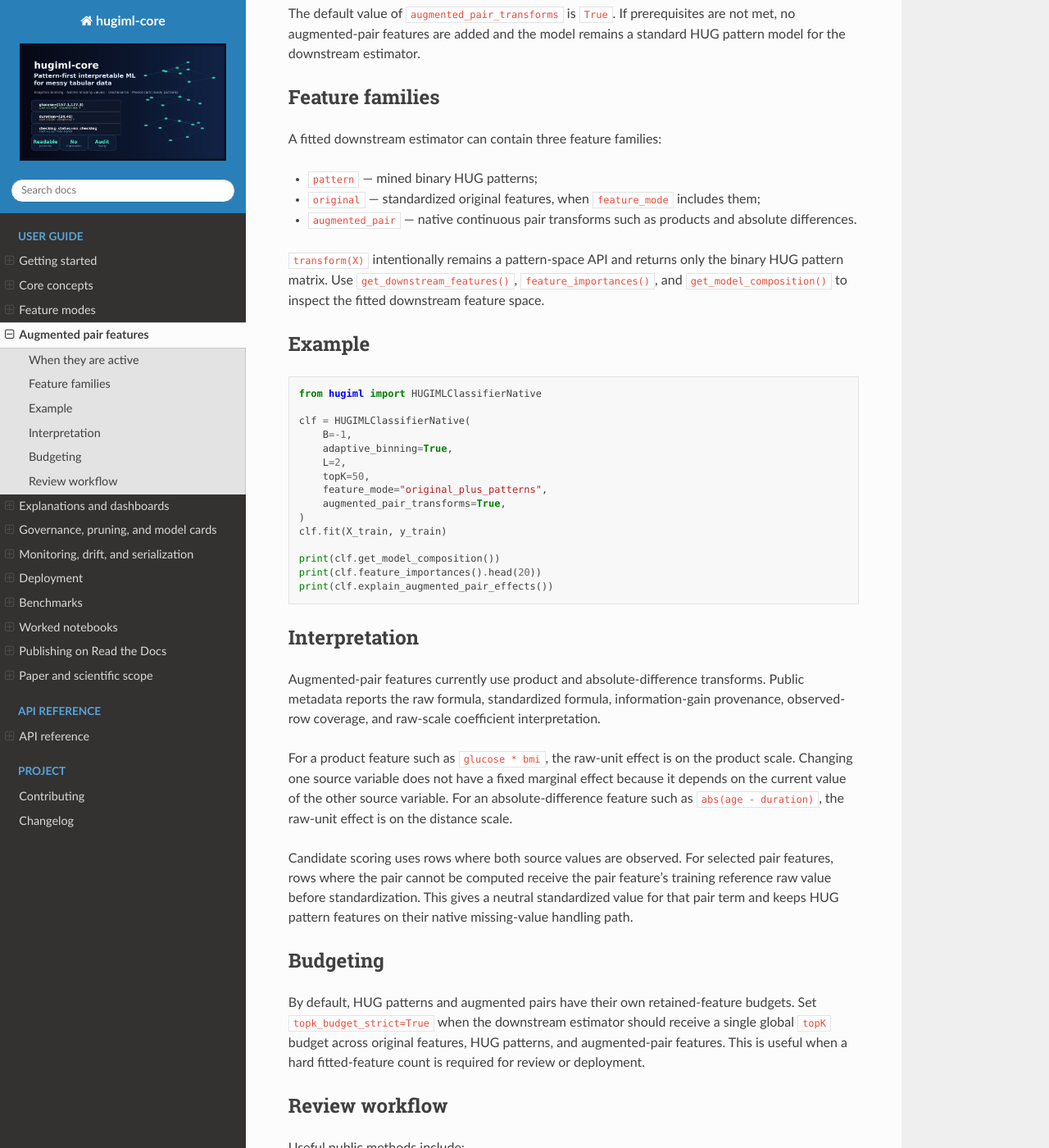
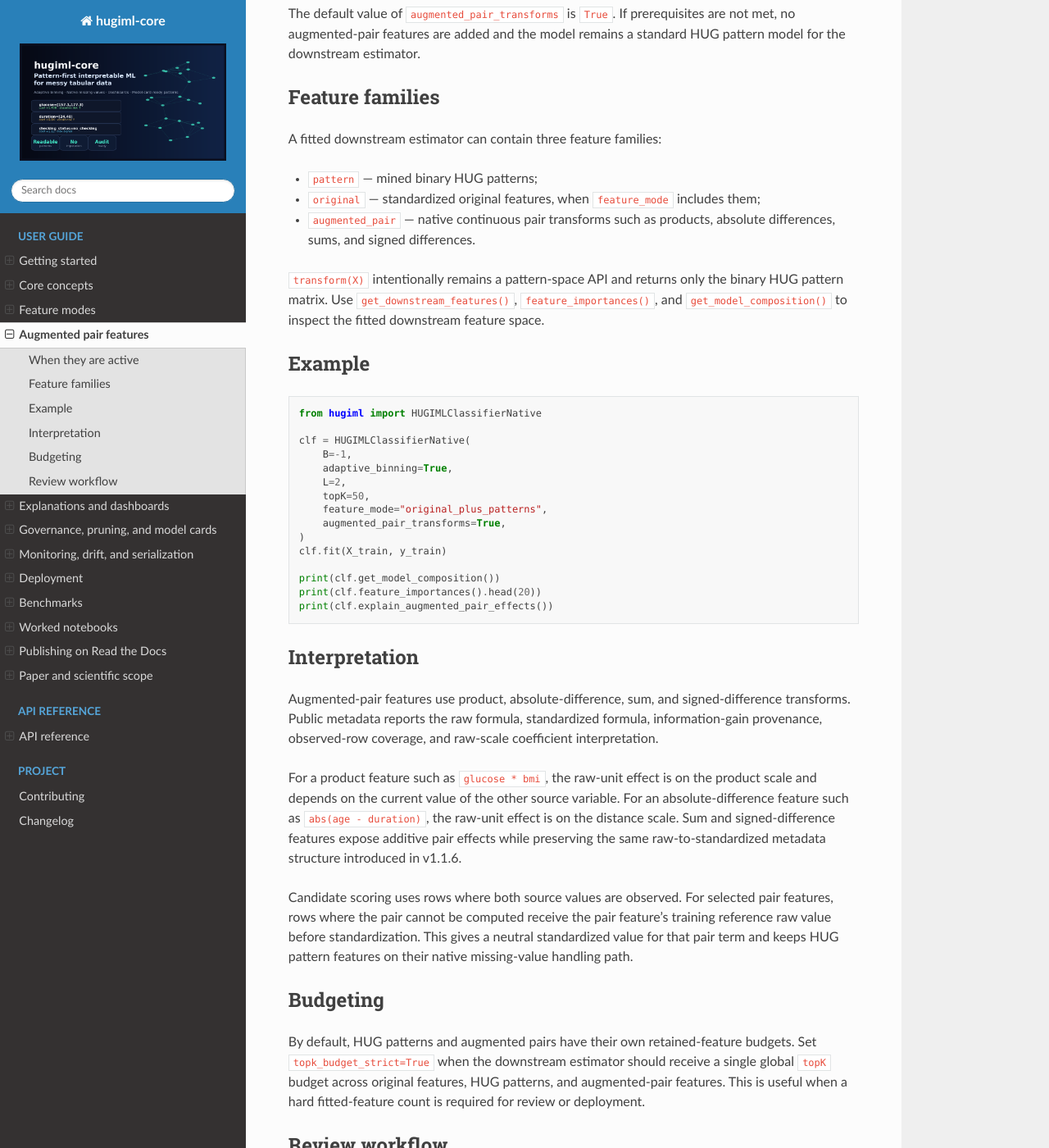
Before and after one commit to srikumar2050/hugiml-core, a Sphinx documentation site: the page built from docs/augmented_features.rst, in a window 1280 px wide and 1400 px high, scrolled down 479 px. Shown: the whole window at 82% size. Built offline with Sphinx 7.4.7 and the Read the Docs theme 3.1.0, drawn with Linux system fonts in a browser that asks for light colours.

Commit message:
Add files via upload

```diff
--- a/docs/augmented_features.rst
+++ b/docs/augmented_features.rst
@@ -22,7 +22,7 @@ A fitted downstream estimator can contain three feature families:
 
 * ``pattern`` — mined binary HUG patterns;
 * ``original`` — standardized original features, when ``feature_mode`` includes them;
-* ``augmented_pair`` — native continuous pair transforms such as products and absolute differences.
+* ``augmented_pair`` — native continuous pair transforms such as products, absolute differences, sums, and signed differences.
 
 ``transform(X)`` intentionally remains a pattern-space API and returns only the binary HUG pattern matrix. Use ``get_downstream_features()``, ``feature_importances()``, and ``get_model_composition()`` to inspect the fitted downstream feature space.
 
@@ -50,9 +50,9 @@ Example
 Interpretation
 --------------
 
-Augmented-pair features currently use product and absolute-difference transforms. Public metadata reports the raw formula, standardized formula, information-gain provenance, observed-row coverage, and raw-scale coefficient interpretation.
+Augmented-pair features use product, absolute-difference, sum, and signed-difference transforms. Public metadata reports the raw formula, standardized formula, information-gain provenance, observed-row coverage, and raw-scale coefficient interpretation.
 
-For a product feature such as ``glucose * bmi``, the raw-unit effect is on the product scale. Changing one source variable does not have a fixed marginal effect because it depends on the current value of the other source variable. For an absolute-difference feature such as ``abs(age - duration)``, the raw-unit effect is on the distance scale.
+For a product feature such as ``glucose * bmi``, the raw-unit effect is on the product scale and depends on the current value of the other source variable. For an absolute-difference feature such as ``abs(age - duration)``, the raw-unit effect is on the distance scale. Sum and signed-difference features expose additive pair effects while preserving the same raw-to-standardized metadata structure introduced in v1.1.6.
 
 Candidate scoring uses rows where both source values are observed. For selected pair features, rows where the pair cannot be computed receive the pair feature's training reference raw value before standardization. This gives a neutral standardized value for that pair term and keeps HUG pattern features on their native missing-value handling path.
 
```
